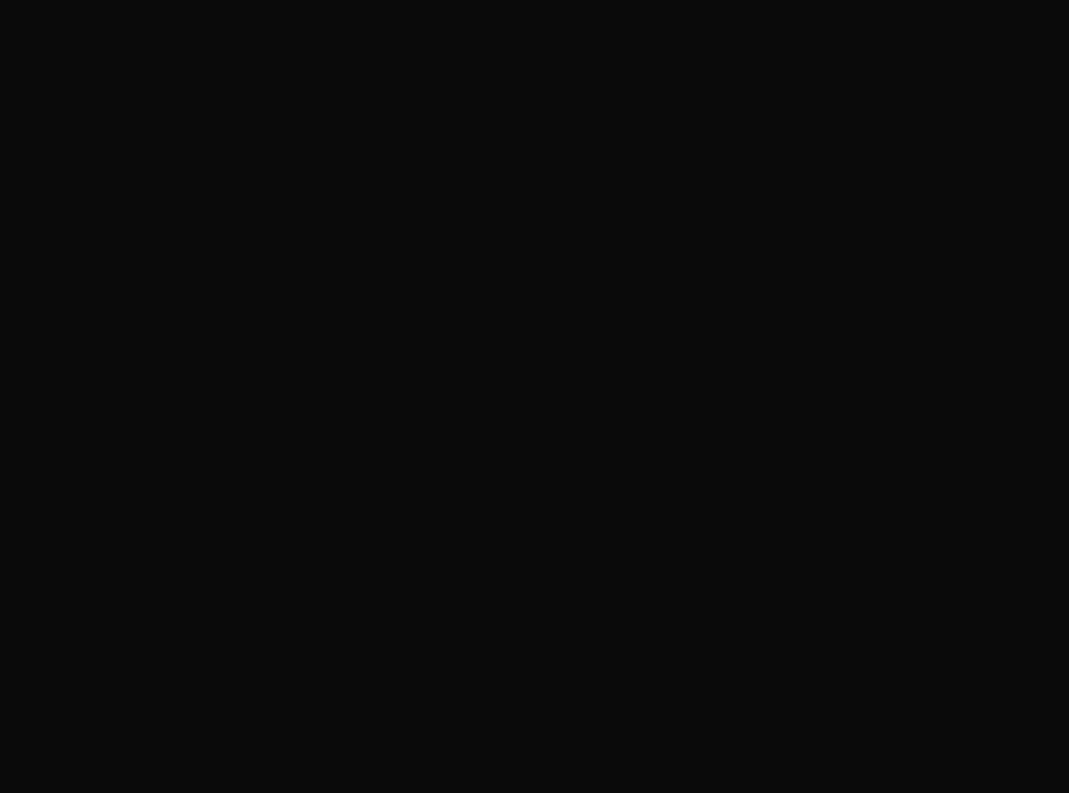
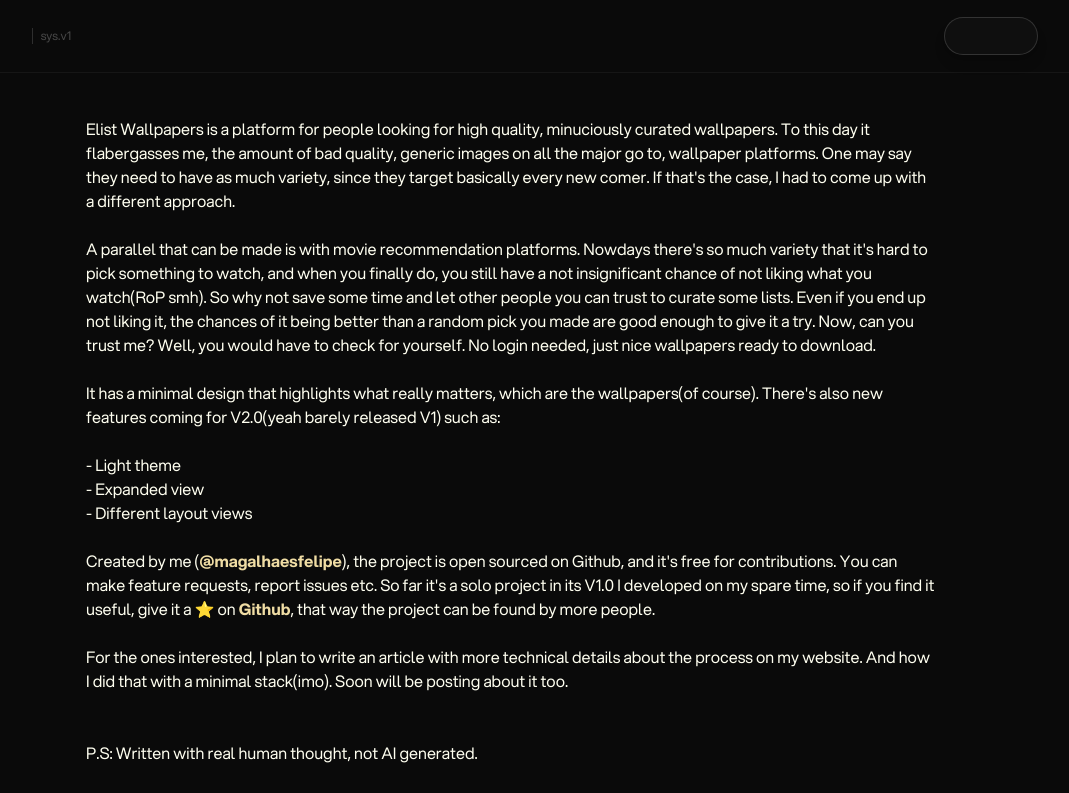
Before and after one commit to magalhaesfelipe/elitist-wallpapers, a React (Vite) app in the folder frontend/: page /about in a window 1280 px wide. Before the commit this address had no page. Shown: the top 793 px of the page, without its empty margins (129-1198 px from the left). Built offline with nearby package versions, Linux system fonts and the light colour scheme; some icons are missing.

Commit message:
feat: add About and NotFound pages

```diff
--- a/frontend/src/main.tsx
+++ b/frontend/src/main.tsx
@@ -1,9 +1,11 @@
+import "./index.css";
 import { StrictMode } from "react";
 import { createRoot } from "react-dom/client";
-import "./index.css";
 import { BrowserRouter, Route, Routes } from "react-router-dom";
+import { RootLayout } from "./pages/RootLayout";
 import { Home } from "./pages/Home";
-import { RootLayout } from "./pages/RootLayout";
+import { About } from "./pages/About";
+import { NotFound } from "./pages/NotFound";
 
 createRoot(document.getElementById("root")!).render(
 	<StrictMode>
@@ -11,6 +13,9 @@ createRoot(document.getElementById("root")!).render(
 			<Routes>
 				<Route path="/" element={<RootLayout />}>
 					<Route index element={<Home />} />
+					<Route path="/about" element={<About />} />
+
+					<Route path="*" element={<NotFound />} />
 				</Route>
 			</Routes>
 		</BrowserRouter>
--- /dev/null
+++ b/frontend/src/pages/About.tsx
@@ -0,0 +1,87 @@
+import { Footer } from "../components/Footer";
+
+export const About = () => {
+	return (
+		<div className="px-[10%] flex-col text-base1  py-10 flex flex-1">
+			<div>
+				<p className="">
+					Elist Wallpapers is a platform for people looking for high quality,
+					minuciously curated wallpapers. To this day it flabergasses me, the
+					amount of bad quality, generic images on all the major go to,
+					wallpaper platforms. One may say they need to have as much variety,
+					since they target basically every new comer. If that's the case, I had
+					to come up with a different approach.
+				</p>
+
+				<br />
+
+				<p>
+					A parallel that can be made is with movie recommendation platforms.
+					Nowdays there's so much variety that it's hard to pick something to
+					watch, and when you finally do, you still have a not insignificant
+					chance of not liking what you watch(RoP smh). So why not save some
+					time and let other people you can trust to curate some lists. Even if
+					you end up not liking it, the chances of it being better than a random
+					pick you made are good enough to give it a try. Now, can you trust me?
+					Well, you would have to check for yourself. No login needed, just nice
+					wallpapers ready to download.
+				</p>
+
+				<br />
+
+				<p>
+					It has a minimal design that highlights what really matters, which are
+					the wallpapers(of course). There's also new features coming for
+					V2.0(yeah barely released V1) such as:
+				</p>
+
+				<br />
+
+				<ul className="">
+					<option value="">- Light theme</option>
+					<option value="">- Expanded view</option>
+					<option value="">- Different layout views</option>
+				</ul>
+
+				<br />
+
+				<p>
+					Created by me (
+					<a href="https://github.com/magalhaesfelipe" target="_blank">
+						<strong className="text-highlight2">@magalhaesfelipe</strong>
+					</a>
+					), the project is open sourced on Github, and it's free for
+					contributions. You can make feature requests, report issues etc. So
+					far it's a solo project in its V1.0 I developed on my spare time, so
+					if you find it useful, give it a ⭐ on{" "}
+					<a
+						href="https://github.com/magalhaesfelipe/elitist-wallpapers"
+						target="_blank"
+					>
+						<strong className="text-highlight2">Github</strong>
+					</a>
+					, that way the project can be found by more people.
+				</p>
+
+				<br />
+
+				<p>
+					For the ones interested, I plan to write an article with more
+					technical details about the process on my website. And how I did that
+					with a minimal stack(imo). Soon will be posting about it too.
+				</p>
+
+				<br />
+				<br />
+
+				<p>P.S: Written with real human thought, not AI generated.</p>
+
+				<br />
+
+				<p>- Magalhães, Felipe</p>
+			</div>
+
+			<Footer />
+		</div>
+	);
+};
--- /dev/null
+++ b/frontend/src/pages/NotFound.tsx
@@ -0,0 +1,7 @@
+export const NotFound = () => {
+	return (
+		<div>
+			<div>test</div>
+		</div>
+	);
+};
```
